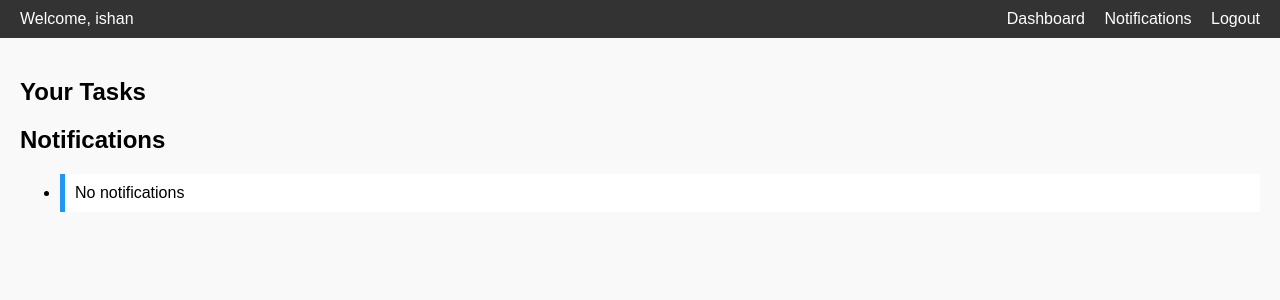
After one commit to ishan1915/Notification_System, a Django app: page /employee-dashboard/ in a window 1280 px wide. The commit adds this page. Shown: the top 300 px of the page. Run offline with Django 5.2, Linux system fonts and the light colour scheme; a user stored in the database is signed in; data comes from the database, SQL or seed files in the repository; data that the repository does not hold is empty.

Commit message:
Add group-based task assignment and dashboards
Introduces EmployeeGroup model for grouping users, updates Task model to support multiple assignees and group assignment, and adds forms and views for admin and employee dashboards. Includes new templates for signup, login, and dashboards, as well as static CSS for improved UI. Updates URLs and settings for new features and static file handling.

```diff
--- a/notsys/notapp/admin.py
+++ b/notsys/notapp/admin.py
@@ -1,6 +1,7 @@
 from django.contrib import admin
-from .models import Profile,Task,Notification
+from .models import Profile,Task,Notification,EmployeeGroup
 # Register your models here.
 admin.site.register(Profile)
 admin.site.register(Task)
 admin.site.register(Notification)
+admin.site.register(EmployeeGroup)
--- /dev/null
+++ b/notsys/notapp/static/css/dashboard.css
@@ -0,0 +1,51 @@
+body {
+    font-family: Arial, sans-serif;
+    background-color: #f9f9f9;
+    margin: 0;
+    padding: 0;
+}
+
+.navbar {
+    background-color: #333;
+    color: white;
+    padding: 10px 20px;
+    display: flex;
+    justify-content: space-between;
+    align-items: center;
+}
+
+.navbar a.nav-link {
+    color: white;
+    margin-left: 15px;
+    text-decoration: none;
+}
+
+.navbar a.nav-link:hover {
+    text-decoration: underline;
+}
+
+.container {
+    padding: 20px;
+}
+
+.task-list li,
+.notif-list li {
+    background: white;
+    padding: 10px;
+    margin: 5px 0;
+    border-left: 5px solid #2196F3;
+}
+
+.notif-list li.unread {
+    font-weight: bold;
+    background-color: #fff3f3;
+    border-left-color: red;
+}
+
+.notif-count {
+    background: red;
+    color: white;
+    padding: 2px 6px;
+    border-radius: 50%;
+    font-size: 0.8em;
+}
--- /dev/null
+++ b/notsys/notapp/templates/employee_dashboard.html
@@ -0,0 +1,49 @@
+{% load static %}
+<!DOCTYPE html>
+<html>
+<head>
+    <title>Employee Dashboard</title>
+    <link rel="stylesheet" href="{% static 'css/dashboard.css' %}">
+</head>
+<body>
+  <nav class="navbar">
+    <div class="navbar-left">Welcome, {{ user.username }}</div>
+    <div class="navbar-right">
+      <a href="{% url 'employee_dashboard' %}" class="nav-link">Dashboard</a>
+      <a href="#notifications" class="nav-link notification-link">
+        Notifications{% if unread_count > 0 %} <span class="notif-count">({{ unread_count }})</span>{% endif %}
+      </a>
+      <a href="{% url 'logout' %}" class="nav-link">Logout</a>
+    </div>
+  </nav>
+
+  <div class="container">
+    <h2>Your Tasks</h2>
+    <ul class="task-list">
+      {% for task in tasks %}
+        <li><strong>{{ task.title }}</strong>: {{ task.description }}</li>
+      {% endfor %}
+    </ul>
+
+    <h2 id="notifications">Notifications</h2>
+    <ul class="notif-list">
+      {% for note in notifications %}
+        <li class="{% if not note.is_read %}unread{% endif %}">
+          {{ note.message }} <small>({{ note.created_at }})</small>
+
+          {% if not note.is_read %}
+            <form method="post" action="{% url 'mark_read' note.id %}" style="display:inline;">
+              {% csrf_token %}
+              <button type="submit">✅ Mark as Read</button>
+            </form>
+          {% else %}
+            <span class="status-icon">✔️ Read</span>
+          {% endif %}
+        </li>
+      {% empty %}
+        <li>No notifications</li>
+      {% endfor %}
+    </ul>
+  </div>
+</body>
+</html>
--- a/notsys/notapp/templates/registration/login.html
+++ b/notsys/notapp/templates/registration/login.html
@@ -1,8 +1,9 @@
- {% block content %}
+{% extends 'base.html' %}
+{% block content %}
   <h2>Login</h2>
   <form method="post">{% csrf_token %}
     {{ form.as_p }}
     <button type="submit">Login</button>
   </form>
-  <p>No account? <a href="{% url 'login' %}">Sign up</a></p>
+  <p>No account? <a href="{% url 'signup' %}">Sign up</a></p>
 {% endblock %}
--- a/notsys/notapp/views.py
+++ b/notsys/notapp/views.py
@@ -1,3 +1,100 @@
-from django.shortcuts import render
+from django.http import HttpResponseForbidden
+from django.shortcuts import get_object_or_404, render, redirect
+from django.contrib.auth import login
+from django.contrib.auth.decorators import login_required
+from django.views.decorators.http import require_POST
 
-# Create your views here.
+from .forms import SignUpForm, TaskAssignmentForm
+from .models import EmployeeGroup, Task, Notification, Profile
+from django.core.mail import send_mail
+from django.conf import settings
+from django.contrib.auth.models import User
+
+
+def signup_view(request):
+    if request.method == "POST":
+        form = SignUpForm(request.POST)
+        if form.is_valid():
+            user = form.save()
+            user.email = form.cleaned_data.get('email')
+            user.save()
+            role = form.cleaned_data.get('role')
+            Profile.objects.create(user=user, role=role)
+            login(request, user)
+            return redirect('dashboard')
+    else:
+        form = SignUpForm()
+    return render(request, 'registration/signup.html', {'form': form})
+
+@login_required
+def dashboard(request):
+    if request.user.profile.role == 'admin':
+        return redirect('admin_dashboard')
+    else:
+        return redirect('employee_dashboard')
+
+@login_required
+def admin_dashboard(request):
+    # Ensure only admins can access
+    profile = get_object_or_404(Profile, user=request.user)
+    if profile.role != 'admin':
+        return HttpResponseForbidden("Access denied. You are not an admin.")
+
+    # Get employee users based on Profile role
+    employee_profiles = Profile.objects.filter(role='employee')
+    employee_users = [p.user for p in employee_profiles]
+
+    # Setup the form with dynamic user/group queryset
+    form = TaskAssignmentForm()
+    form.fields['group'].queryset = EmployeeGroup.objects.filter(admin=request.user)
+    form.fields['users'].queryset = User.objects.filter(id__in=[u.id for u in employee_users])
+
+    if request.method == 'POST':
+        form = TaskAssignmentForm(request.POST)
+        form.fields['group'].queryset = EmployeeGroup.objects.filter(admin=request.user)
+        form.fields['users'].queryset = User.objects.filter(id__in=[u.id for u in employee_users])
+
+        if form.is_valid():
+            task = form.save(commit=False)
+            task.created_by = request.user
+            task.save()
+
+            selected_users = form.cleaned_data['users']
+            selected_group = form.cleaned_data['group']
+
+            # Assign to group members if group selected
+            if selected_group:
+                for user in selected_group.members.all():
+                    task.assigned_to.add(user)
+
+            # Assign to manually selected users
+            if selected_users:
+                for user in selected_users:
+                    task.assigned_to.add(user)
+
+            # Send notifications
+            for user in task.assigned_to.all():
+                Notification.objects.create(user=user, message=f"New Task: {task.title}")
+
+            return redirect('admin_dashboard')
+
+    tasks = Task.objects.filter(created_by=request.user)
+    return render(request, 'admin_dashboard.html', {'form': form, 'tasks': tasks})
+
+@login_required
+def employee_dashboard(request):
+    tasks = Task.objects.filter(assigned_to=request.user)
+    unread_count = request.user.notifications.filter(is_read=False).count()
+    notifications = request.user.notifications.order_by('-created_at')
+    return render(request, 'employee_dashboard.html', {
+        'tasks': tasks,
+        'notifications': notifications,
+        'unread_count': unread_count
+    })
+
+@require_POST
+def mark_read(request,not_id):
+    noti=get_object_or_404(Notification,id=not_id,user=request.user)
+    noti.is_read=True
+    noti.save()
+    return redirect(employee_dashboard)
--- a/notsys/notsys/settings.py
+++ b/notsys/notsys/settings.py
@@ -116,9 +116,12 @@ USE_TZ = True
 # Static files (CSS, JavaScript, Images)
 # https://docs.djangoproject.com/en/5.0/howto/static-files/
 
-STATIC_URL = 'static/'
+STATIC_URL = '/static/'
+STATICFILES_DIRS = [BASE_DIR / 'notapp/static']
+
 
 # Default primary key field type
 # https://docs.djangoproject.com/en/5.0/ref/settings/#default-auto-field
 
 DEFAULT_AUTO_FIELD = 'django.db.models.BigAutoField'
+LOGIN_REDIRECT_URL = 'dashboard'
--- a/notsys/notsys/urls.py
+++ b/notsys/notsys/urls.py
@@ -15,10 +15,16 @@ Including another URLconf
     2. Add a URL to urlpatterns:  path('blog/', include('blog.urls'))
 """
 from django.contrib import admin
-from django.urls import path,include
+from django.urls import path, include
+from notapp.views import mark_read, signup_view, admin_dashboard, employee_dashboard, dashboard
 
 urlpatterns = [
     path('admin/', admin.site.urls),
     path('accounts/', include('django.contrib.auth.urls')),
+    path('signup/', signup_view, name='signup'),
+    path('admin-dashboard/', admin_dashboard, name='admin_dashboard'),
+    path('employee-dashboard/', employee_dashboard, name='employee_dashboard'),
+    path('mark-read/<int:not_id>/', mark_read, name='mark_read'),
 
+    path('', dashboard, name='dashboard'),
 ]
```
Also changed, not shown: notsys/notapp/forms.py (added, +28 -0 lines), notsys/notapp/models.py (+17 -6 lines), notsys/notapp/templates/admin_dashboard.html (added, +17 -0 lines), notsys/notapp/templates/base.html (added, +13 -0 lines), notsys/notapp/templates/registration/signup.html (added, +8 -0 lines), notsys/db.sqlite3, notsys/notapp/migrations/0003_remove_task_assigned_by_remove_task_is_completed_and_more.py (added).
